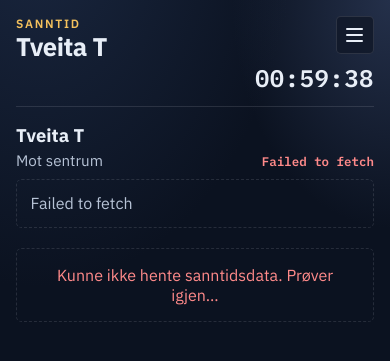
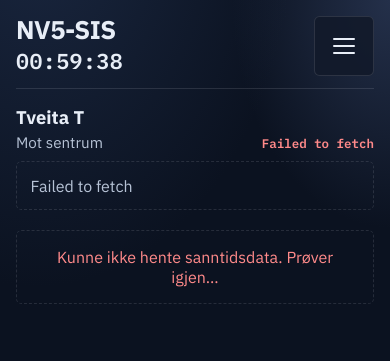
Before and after one commit to blepman/nv5-sis, a PHP site: page / in a window 390 px wide. Shown: the top 361 px of the page. Run offline with PHP 8.4, Linux system fonts and the light colour scheme.

Commit message:
Rebrand header to NV5-SIS with clock under the title.
Remove the Sanntid eyebrow and enlarge the hamburger into a square matching the brand block height.

Co-authored-by: blepman <blepman@users.noreply.github.com>

```diff
--- a/css/kiosk.css
+++ b/css/kiosk.css
@@ -88,21 +88,20 @@ body {
   position: relative;
   z-index: 40;
   display: flex;
-  align-items: flex-start;
+  align-items: stretch;
   justify-content: space-between;
-  gap: 1rem;
+  gap: 0.85rem;
   padding-bottom: 0.75rem;
   border-bottom: 1px solid var(--line);
   animation: rise 0.55s ease both;
 }
 
-.board__eyebrow {
-  margin: 0 0 0.2rem;
-  color: var(--accent);
-  font-size: 0.75rem;
-  font-weight: 600;
-  letter-spacing: 0.14em;
-  text-transform: uppercase;
+.board__brand {
+  min-width: 0;
+  display: flex;
+  flex-direction: column;
+  justify-content: center;
+  gap: 0.2rem;
 }
 
 .board__stop {
@@ -113,16 +112,12 @@ body {
   line-height: 1.05;
 }
 
-.board__header-right {
-  display: flex;
-  flex-direction: column;
-  align-items: flex-end;
-  gap: 0.45rem;
-}
-
 .menu {
   position: relative;
   z-index: 50;
+  display: flex;
+  flex-shrink: 0;
+  align-items: stretch;
 }
 
 .menu__toggle {
@@ -130,12 +125,15 @@ body {
   display: inline-flex;
   align-items: center;
   justify-content: center;
-  width: 2.4rem;
-  height: 2.4rem;
+  align-self: stretch;
+  height: auto;
+  width: auto;
+  aspect-ratio: 1 / 1;
+  min-width: 3.75rem;
   border: 1px solid var(--line);
   background: color-mix(in srgb, var(--bg-lift) 90%, transparent);
   color: var(--text);
-  border-radius: 0.3rem;
+  border-radius: 0.35rem;
   cursor: pointer;
   -webkit-tap-highlight-color: transparent;
 }
@@ -150,8 +148,8 @@ body {
 .menu__icon::before,
 .menu__icon::after {
   display: block;
-  width: 1.05rem;
-  height: 2px;
+  width: 1.35rem;
+  height: 2.5px;
   background: currentColor;
   border-radius: 1px;
 }
@@ -168,11 +166,11 @@ body {
 }
 
 .menu__icon::before {
-  top: -6px;
+  top: -7px;
 }
 
 .menu__icon::after {
-  top: 6px;
+  top: 7px;
 }
 
 .menu__panel {
@@ -215,13 +213,13 @@ body {
 }
 
 .board__clock {
-  text-align: right;
+  text-align: left;
 }
 
 .board__clock time {
   display: block;
   font-family: var(--mono);
-  font-size: clamp(1.5rem, 6vw, 2.2rem);
+  font-size: clamp(1.35rem, 5.5vw, 1.9rem);
   font-weight: 600;
   letter-spacing: 0.02em;
   font-variant-numeric: tabular-nums;
--- a/index.html
+++ b/index.html
@@ -38,11 +38,12 @@
   <body>
     <div class="board" id="board">
       <header class="board__header">
-        <div class="board__titles">
-          <p class="board__eyebrow">Sanntid</p>
-          <h1 class="board__stop" id="boardTitle">Avganger</h1>
+        <div class="board__brand">
+          <h1 class="board__stop" id="boardTitle">NV5-SIS</h1>
+          <div class="board__clock" aria-live="polite">
+            <time id="clock" datetime="">--:--:--</time>
           </div>
-        <div class="board__header-right">
+        </div>
         <div class="menu" id="appMenu">
           <button
             type="button"
@@ -75,10 +76,6 @@
             >
               Bygg tavlen på nytt
             </button>
-            </div>
-          </div>
-          <div class="board__clock" aria-live="polite">
-            <time id="clock" datetime="">--:--:--</time>
           </div>
         </div>
       </header>
--- a/js/site.js
+++ b/js/site.js
@@ -263,10 +263,8 @@
   }
 
   function updateBoardTitle() {
-    if (settings.quays.length === 1) {
-      els.boardTitle.textContent = settings.quays[0].name;
-    } else {
-      els.boardTitle.textContent = settings.quays.length + " holdeplasser";
+    if (els.boardTitle) {
+      els.boardTitle.textContent = "NV5-SIS";
     }
   }
 
```
Lines whose indentation alone changed are shown as unchanged.
